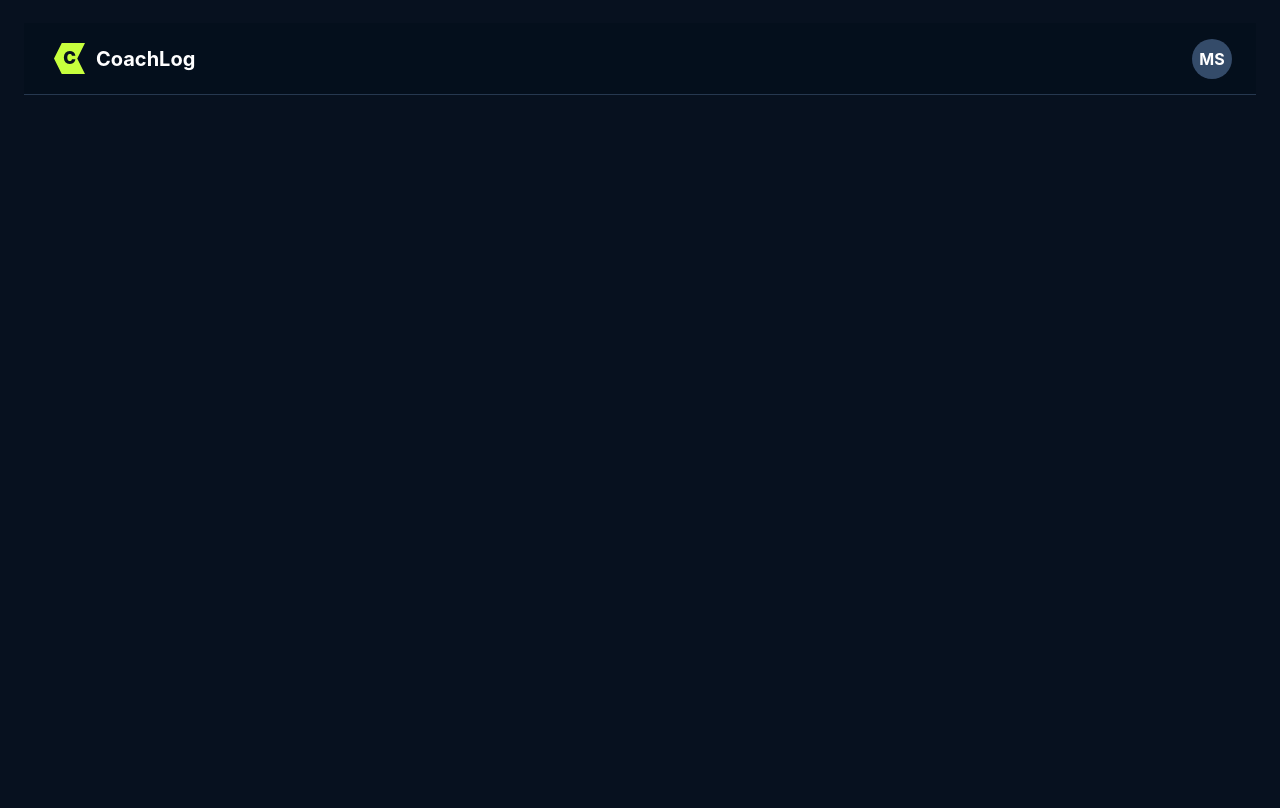
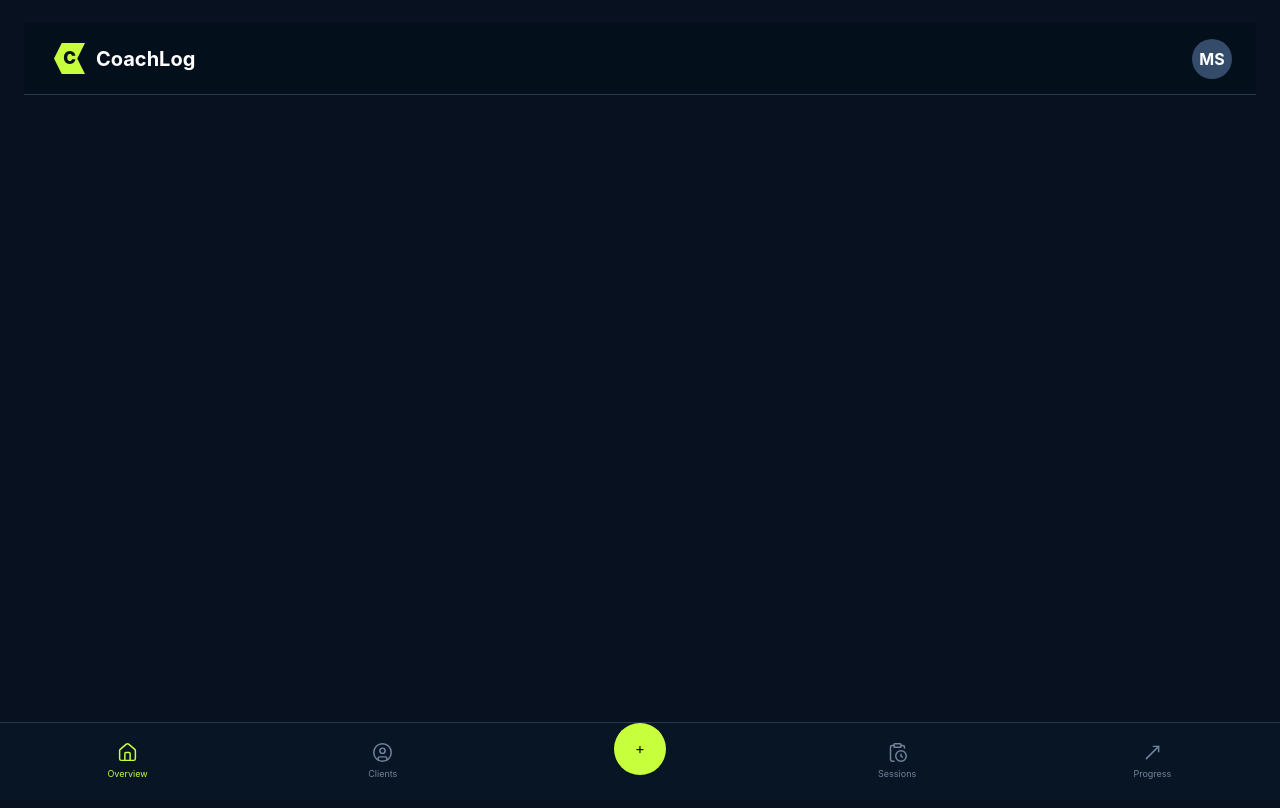
Before and after one commit to msui51/coach-log, a Next.js app: page / in a window 1280 px wide. Built offline with nearby package versions, Linux system fonts and the light colour scheme.

Commit message:
added nav for 320 and 480px

```diff
--- a/src/app/globals.css
+++ b/src/app/globals.css
@@ -31,7 +31,7 @@ button {
 
 .header-preview {
   min-height: 101vh;
-  padding: 20px 14px 0;
+  padding: 20px 14px 104px;
   color: #f4f7fa;
   font-family: Inter, ui-sans-serif, system-ui, -apple-system, sans-serif;
 }
@@ -96,14 +96,80 @@ button {
 }
 
 .brand:focus-visible,
-.avatar:focus-visible {
+.avatar:focus-visible,
+.nav-item:focus-visible,
+.nav-fab:focus-visible {
   outline: 2px solid #31d7f4;
   outline-offset: 3px;
 }
 
+.bottom-nav {
+  position: fixed;
+  z-index: 30;
+  right: 0;
+  bottom: 0;
+  left: 0;
+  display: flex;
+  align-items: center;
+  justify-content: space-around;
+  height: 82px;
+  border-top: 1px solid #26384f;
+  background: #071525;
+  color: #f4f7fa;
+  font-family: Inter, ui-sans-serif, system-ui, -apple-system, sans-serif;
+}
+
+.nav-item {
+  display: grid;
+  width: 48px;
+  height: 48px;
+  margin: 0;
+  padding: 4px 2px;
+  place-items: center;
+  gap: 3px;
+  border: 0;
+  background: transparent;
+  color: #71839d;
+  font-size: 9px;
+  font-weight: 400;
+  line-height: 13.5px;
+  text-decoration: none;
+}
+
+.nav-item.selected {
+  color: #c7ff3d;
+}
+
+.nav-icon {
+  display: block;
+  width: 21px;
+  height: 21px;
+  stroke-width: 1.7;
+}
+
+.nav-fab {
+  display: grid;
+  width: 52px;
+  height: 52px;
+  margin-top: -26px;
+  padding: 0;
+  place-items: center;
+  border: 0;
+  border-radius: 50%;
+  background: #c7ff3d;
+  color: #07111f;
+  text-decoration: none;
+}
+
+.nav-fab span {
+  font-size: 15px;
+  font-weight: 400;
+  line-height: 1;
+}
+
 @media (min-width: 400px) {
   .header-preview {
-    padding: 23px 24px 0;
+    padding: 23px 24px 104px;
   }
 
   .mobile-head {
@@ -124,4 +190,8 @@ button {
     width: 40px;
     height: 40px;
   }
+
+  .bottom-nav {
+    height: 78px;
+  }
 }
--- a/src/app/layout.tsx
+++ b/src/app/layout.tsx
@@ -1,5 +1,7 @@
 import type { Metadata } from "next";
 import { Geist, Geist_Mono } from "next/font/google";
+import { MobileHeader } from "@/components/mobile-header";
+import { MobileNavigation } from "@/components/mobile-navigation";
 import "./globals.css";
 
 const geistSans = Geist({
@@ -27,7 +29,13 @@ export default function RootLayout({
       lang="en"
       className={`${geistSans.variable} ${geistMono.variable} h-full antialiased`}
     >
-      <body className="min-h-full flex flex-col">{children}</body>
+      <body className="min-h-full flex flex-col">
+        <main className="header-preview">
+          <MobileHeader />
+          {children}
+        </main>
+        <MobileNavigation />
+      </body>
     </html>
   );
 }
--- a/src/app/page.tsx
+++ b/src/app/page.tsx
@@ -1,11 +1,5 @@
 
 
-import { MobileHeader } from "@/components/mobile-header";
-
 export default function Home() {
-  return (
-    <main className="header-preview">
-      <MobileHeader />
-    </main>
-  );
+  return null;
 }
--- /dev/null
+++ b/src/components/mobile-navigation.tsx
@@ -0,0 +1,146 @@
+"use client";
+
+import Link from "next/link";
+import { usePathname } from "next/navigation";
+
+type IconProps = {
+  className?: string;
+};
+
+function OverviewIcon({ className }: IconProps) {
+  return (
+    <svg
+      xmlns="http://www.w3.org/2000/svg"
+      width="24"
+      height="24"
+      viewBox="0 0 24 24"
+      fill="none"
+      stroke="currentColor"
+      strokeWidth="2"
+      strokeLinecap="round"
+      strokeLinejoin="round"
+      className={className}
+      aria-hidden="true"
+    >
+      <path d="M15 21v-8a1 1 0 0 0-1-1h-4a1 1 0 0 0-1 1v8" />
+      <path d="M3 10a2 2 0 0 1 .709-1.528l7-6a2 2 0 0 1 2.582 0l7 6A2 2 0 0 1 21 10v9a2 2 0 0 1-2 2H5a2 2 0 0 1-2-2z" />
+    </svg>
+  );
+}
+
+function ClientsIcon({ className }: IconProps) {
+  return (
+    <svg
+      xmlns="http://www.w3.org/2000/svg"
+      width="24"
+      height="24"
+      viewBox="0 0 24 24"
+      fill="none"
+      stroke="currentColor"
+      strokeWidth="2"
+      strokeLinecap="round"
+      strokeLinejoin="round"
+      className={className}
+      aria-hidden="true"
+    >
+      <circle cx="12" cy="12" r="10" />
+      <circle cx="12" cy="10" r="3" />
+      <path d="M7 20.662V19a2 2 0 0 1 2-2h6a2 2 0 0 1 2 2v1.662" />
+    </svg>
+  );
+}
+
+function SessionsIcon({ className }: IconProps) {
+  return (
+    <svg
+      xmlns="http://www.w3.org/2000/svg"
+      width="24"
+      height="24"
+      viewBox="0 0 24 24"
+      fill="none"
+      stroke="currentColor"
+      strokeWidth="2"
+      strokeLinecap="round"
+      strokeLinejoin="round"
+      className={className}
+      aria-hidden="true"
+    >
+      <path d="M16 14v2.2l1.6 1" />
+      <path d="M16 4h2a2 2 0 0 1 2 2v.832" />
+      <path d="M8 4H6a2 2 0 0 0-2 2v14a2 2 0 0 0 2 2h2" />
+      <circle cx="16" cy="16" r="6" />
+      <rect x="8" y="2" width="8" height="4" rx="1" />
+    </svg>
+  );
+}
+
+function ProgressIcon({ className }: IconProps) {
+  return (
+    <svg
+      xmlns="http://www.w3.org/2000/svg"
+      width="24"
+      height="24"
+      viewBox="0 0 24 24"
+      fill="none"
+      stroke="currentColor"
+      strokeWidth="2"
+      strokeLinecap="round"
+      strokeLinejoin="round"
+      className={className}
+      aria-hidden="true"
+    >
+      <path d="M13 5H19V11" />
+      <path d="M19 5L5 19" />
+    </svg>
+  );
+}
+
+export function MobileNavigation() {
+  const pathname = usePathname();
+  const isActive = (href: string) =>
+    href === "/" ? pathname === href : pathname.startsWith(href);
+
+  return (
+    <nav className="bottom-nav" aria-label="Mobile navigation">
+      <Link
+        className={`nav-item${isActive("/") ? " selected" : ""}`}
+        href="/"
+        aria-current={isActive("/") ? "page" : undefined}
+      >
+        <OverviewIcon className="nav-icon" />
+        <span>Overview</span>
+      </Link>
+
+      <Link
+        className={`nav-item${isActive("/clients") ? " selected" : ""}`}
+        href="/clients"
+        aria-current={isActive("/clients") ? "page" : undefined}
+      >
+        <ClientsIcon className="nav-icon" />
+        <span>Clients</span>
+      </Link>
+
+      <Link className="nav-fab" href="/sessions" aria-label="Add session">
+        <span aria-hidden="true">+</span>
+      </Link>
+
+      <Link
+        className={`nav-item${isActive("/sessions") ? " selected" : ""}`}
+        href="/sessions"
+        aria-current={isActive("/sessions") ? "page" : undefined}
+      >
+        <SessionsIcon className="nav-icon" />
+        <span>Sessions</span>
+      </Link>
+
+      <Link
+        className={`nav-item${isActive("/progress") ? " selected" : ""}`}
+        href="/progress"
+        aria-current={isActive("/progress") ? "page" : undefined}
+      >
+        <ProgressIcon className="nav-icon" />
+        <span>Progress</span>
+      </Link>
+    </nav>
+  );
+}
```
